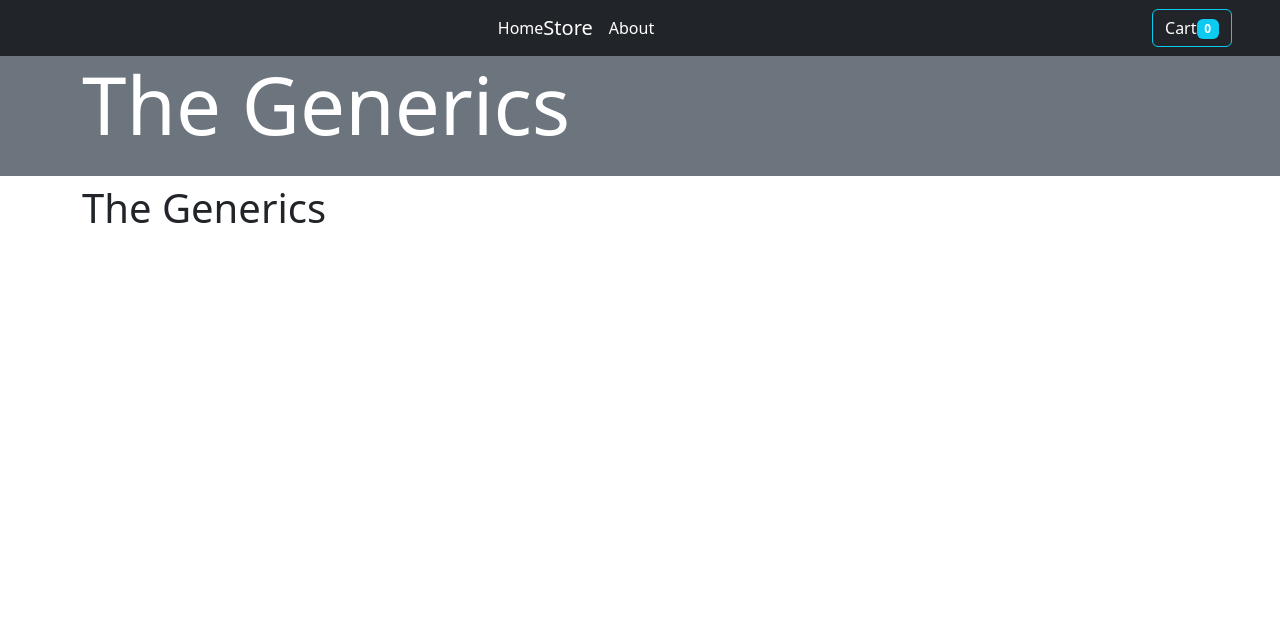
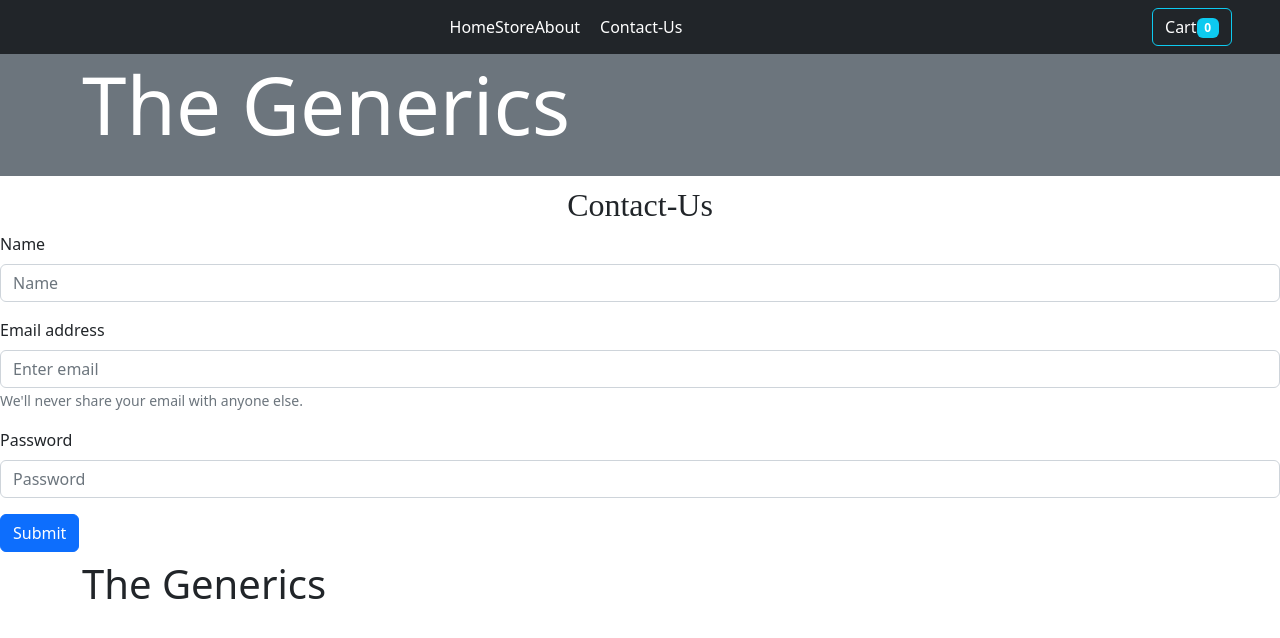
Before and after one commit to Sushmitacode12/E-Commerce-Project, a React (Create React App) app: page /ContactUs in a window 1280 px wide. Shown: the top 638 px of the page. Built offline with nearby package versions, Linux system fonts and the light colour scheme.

Commit message:
Contact_Us page added

```diff
--- a/src/App.js
+++ b/src/App.js
@@ -5,46 +5,35 @@ import { Footer } from './Component/Layout/Footer';
 import { CartContext } from './Component/Store/cart-context';
 import {  Route, Switch  } from 'react-router-dom';
 import  About  from './Component/Pages/About';
-import Home from './Component/Pages/Home';
+import {Home} from './Component/Pages/Home';
+import ContactUs from './Component/Pages/ContactUs';
 
 function App() {
 
-  const [product, setproduct] = useState([]);
-
-  async function FetchProducts() {
-    const response = await fetch('https://swapi.dev/api/people/1/')
-    const data = await response.json();
-
-    const transformedProduct  = data.results.map(productData => {
-      return {
-            name: productData.name,
-            diameter: productData.diameter
-          }
-        });
-        setproduct(transformedProduct);
-  }
-
-  const [cartItem, setCartItem] = useState([]);
+   const [cartItem, setCartItem] = useState([]);
 
 
   return (
-    <div>
+
     <Switch>
       <CartContext.Provider value={{cartItem, setCartItem}}>
         <Header />
-        <Route exact path="/">
-        <CartProduct />
+        <Route exact path="/Store">
+         <CartProduct />
         </Route>
-        <Route exact path="/home">
+        <Route exact path="/Home">
           <Home />
         </Route>
-        <Route exact path="/about">
+        <Route exact path="/About">
           <About />
         </Route>
-        <Footer />
+        <Route exact path="/ContactUs">
+        <ContactUs />
+        </Route>
+         <Footer />
       </CartContext.Provider>
       </Switch>
-    </div>
+
   );
 }
 
--- a/src/Component/Cart/Card.js
+++ b/src/Component/Cart/Card.js
@@ -1,4 +1,4 @@
-import React, { useContext, useState, useEffect } from "react";
+import { useContext, useState, useEffect } from "react";
 import { Badge, Button, Offcanvas, Table } from "react-bootstrap";
 import {CartContext} from "../Store/cart-context";
 
--- a/src/Component/Cart/product.js
+++ b/src/Component/Cart/product.js
@@ -1,6 +1,6 @@
 import CardComponent from "../Card/Cart";
 
-export const CartProduct = (props) => {
+export const CartProduct = () => {
   return (
     <div className="d-flex">
       <div className="mx-auto">
--- a/src/Component/Layout/Header.js
+++ b/src/Component/Layout/Header.js
@@ -11,8 +11,9 @@ export const Header = () => {
     <Navbar bg="dark"  variant="dark">
     <Container className="justify-content-center"    >
       <NavLink to="/Home" style={{ textDecoration: 'inherit', color :"white" }}>Home</NavLink>
-      <Navbar.Brand href="#store">Store</Navbar.Brand>
-      <NavLink to="/About" style={{ textDecoration: 'inherit', color : 'white' }}>About</NavLink>
+      <NavLink to="/Store" style={{ textDecoration: 'inherit', color :"white" }}>Store</NavLink>
+      <NavLink to="/About" style={{ textDecoration: 'inherit', color : 'white',marginRight:"20px" }}>About</NavLink>
+      <NavLink to="/ContactUs" style={{ textDecoration: 'inherit', color : 'white',marginRight:"20px" }}>Contact-Us</NavLink>
       </Container>
       <Cart />
     </Navbar>
@@ -27,4 +28,4 @@ export const Header = () => {
     </div>
     </div>
     );
-}
+};
--- /dev/null
+++ b/src/Component/Pages/ContactUs.js
@@ -0,0 +1,60 @@
+import React, { useRef } from 'react';
+
+import Button from 'react-bootstrap/Button';
+import Form from 'react-bootstrap/Form';
+
+const ContactUs = () => {
+
+    const NameRef = useRef('');
+    const EmailRef = useRef('');
+    const PasswordRef = useRef('');
+
+    function submitHandler(event) {
+        event.preventDefault();
+            fetch("https://e-commerce-website-9bb41-default-rtdb.firebaseio.com/data.json", {
+                method: "POST",
+                headers: {"content-Type": "application/json"},
+                body: JSON.stringify({
+                    name: NameRef.current.value,
+                    email: EmailRef.current.value,
+                    password: PasswordRef.current.value
+                })
+            })
+
+
+    }
+
+  return (
+    <div>
+      <h2
+        style={{ textAlign: "center", marginTop: "10px", fontFamily: "serif" }}
+      >
+        Contact-Us
+      </h2>
+    <Form onSubmit={submitHandler}>
+      <Form.Group className="mb-3" controlId="formBasicName">
+        <Form.Label>Name</Form.Label>
+        <Form.Control type="text" placeholder="Name" ref={NameRef}/>
+      </Form.Group>
+
+      <Form.Group className="mb-3" controlId="formBasicEmail">
+        <Form.Label>Email address</Form.Label>
+        <Form.Control type="email" placeholder="Enter email" ref={EmailRef}/>
+        <Form.Text className="text-muted">
+          We'll never share your email with anyone else.
+        </Form.Text>
+      </Form.Group>
+
+      <Form.Group className="mb-3" controlId="formBasicPassword">
+        <Form.Label>Password</Form.Label>
+        <Form.Control type="password" placeholder="Password" ref={PasswordRef}/>
+      </Form.Group>
+      <Button variant="primary" type="submit">
+        Submit
+      </Button>
+    </Form>
+    </div>
+  );
+}
+
+export default ContactUs;
--- a/src/Component/Pages/Home.js
+++ b/src/Component/Pages/Home.js
@@ -1,82 +1,44 @@
 import React from "react";
-import { Navbar, Container, Table } from "react-bootstrap";
+import { Navbar, Container, Table, Button } from "react-bootstrap";
 
+const tours = [
+  { date: "JUL16", city: "DETROIT, MI", venue: "DTE ENERGY MUSIC THEATRE" },
+  { date: "JUL17", city: "TORONTO,ON", venue: "BUDWEISER STAGE" },
+  { date: "JUL18", city: "BRISTOW, VA", venue: "JIGGY LUBE LIVE" },
+  { date: "JUL19", city: "PHOENIX, AZ", venue: "AK-CHIN PAVILION" },
+  { date: "JUL20", city: "LAS VEGAS, NV", venue: "T-MOBILE ARENA" },
+  { date: "JUL21", city: "CONCORD, CA", venue: "CONCORD PAVILION" },
+];
 
-const Home = () => {
+export const Home = () => {
   return (
     <div>
       <div>
         <Navbar className="text-white bg-secondary" expand="md">
           <Container className="d-block">
-            <p className="display-5 text-center">Get our Latest Album</p>
-            <img
-              style={{ width: "100px" }}
-              className="rounded mx-auto d-block"
-              src="https://images.macrumors.com/t/JioodhXXb8qPT9NZBGGlYedCIq8=/400x0/article-new/2017/02/itunesremote.jpg?lossy"
-              alt="icon"
-            />
+            <p className="display-5 text-center">Get Our Latest Album</p>
           </Container>
         </Navbar>
       </div>
       <div>
-          <div>
-              <h3 className="text-center mt-4">TOURS</h3>
-          </div>
+        <h3 className="text-center mt-4 mb-4" style={{ fontFamily: "serif" }}>
+          TOURS
+        </h3>
         <Table className="border d-flex align-items-center justify-content-center">
           <tbody>
+            {tours.map((tour) => (
               <tr>
-              <td>JUL16</td>
-              <td>DETROIT, MI</td>
-              <td>DTE ENERGY MUSIC THEATRE</td>
+                <td>{tour.date}</td>
+                <td>{tour.city}</td>
+                <td>{tour.venue}</td>
                 <td>
-                <button className="bg-info text-white">BUY TICKET</button>
+                  <Button className="bg-info text-white">BUY TICKET</Button>
                 </td>
               </tr>
-            <tr>
-              <td>JUL19</td>
-              <td>TORONTO,ON</td>
-              <td>BUDWEISER STAGE</td>
-              <td>
-                <button className="bg-info text-white">BUY TICKET</button>
-              </td>
-            </tr>
-            <tr>
-              <td>JUL22</td>
-              <td>BRISTOW, VA</td>
-              <td>JIGGY LUBE LIVE</td>
-              <td>
-                <button className="bg-info text-white">BUY TICKET</button>
-              </td>
-            </tr>
-            <tr>
-              <td>JUL29</td>
-              <td>PHOENIX, AZ</td>
-              <td>AK-CHIN PAVILION</td>
-              <td>
-                <button className="bg-info text-white">BUY TICKET</button>
-              </td>
-            </tr>
-            <tr>
-              <td>AUG2</td>
-              <td>LAS VEGAS, NV</td>
-              <td>T-MOBILE ARENA</td>
-              <td>
-                <button className="bg-info text-white">BUY TICKET</button>
-              </td>
-            </tr>
-            <tr>
-              <td>AUG7</td>
-              <td>CONCORD, CA</td>
-              <td>CONCORD PAVILION</td>
-              <td>
-                <button className="bg-info text-white">BUY TICKET</button>
-              </td>
-            </tr>
+            ))}
           </tbody>
         </Table>
       </div>
     </div>
   );
-}
-
-export default Home;
+};
```
Also changed, not shown: package.json (+4 -3 lines). Lines whose indentation alone changed are shown as unchanged.
